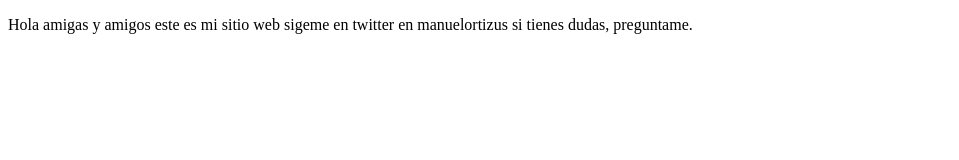
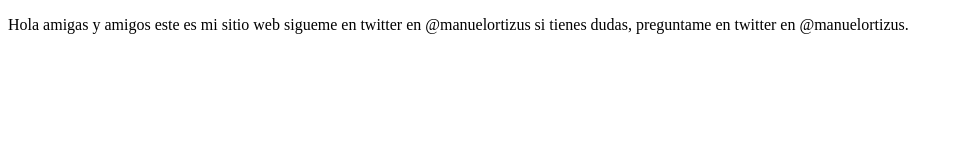
Before and after one commit to manuelortizus/proyectoDemoCursoPrework, a plain HTML site: page index.html in a window 1280 px wide. Shown: the whole page, without its empty margins (0-959 px from the left). Drawn offline with Linux system fonts and the light colour scheme.

Commit message:
cambios agregamos en Twitter

```diff
--- a/index.html
+++ b/index.html
@@ -7,8 +7,8 @@
     <title>Hello World</title>
 </head>
 <body>
-    <p>Hola amigas y amigos este es mi sitio web sigeme en twitter en manuelortizus
-        si tienes dudas, preguntame.
+    <p>Hola amigas y amigos este es mi sitio web sigueme en twitter en @manuelortizus
+        si tienes dudas, preguntame en twitter en @manuelortizus.
     </p>
 </body>
 </html>
```
